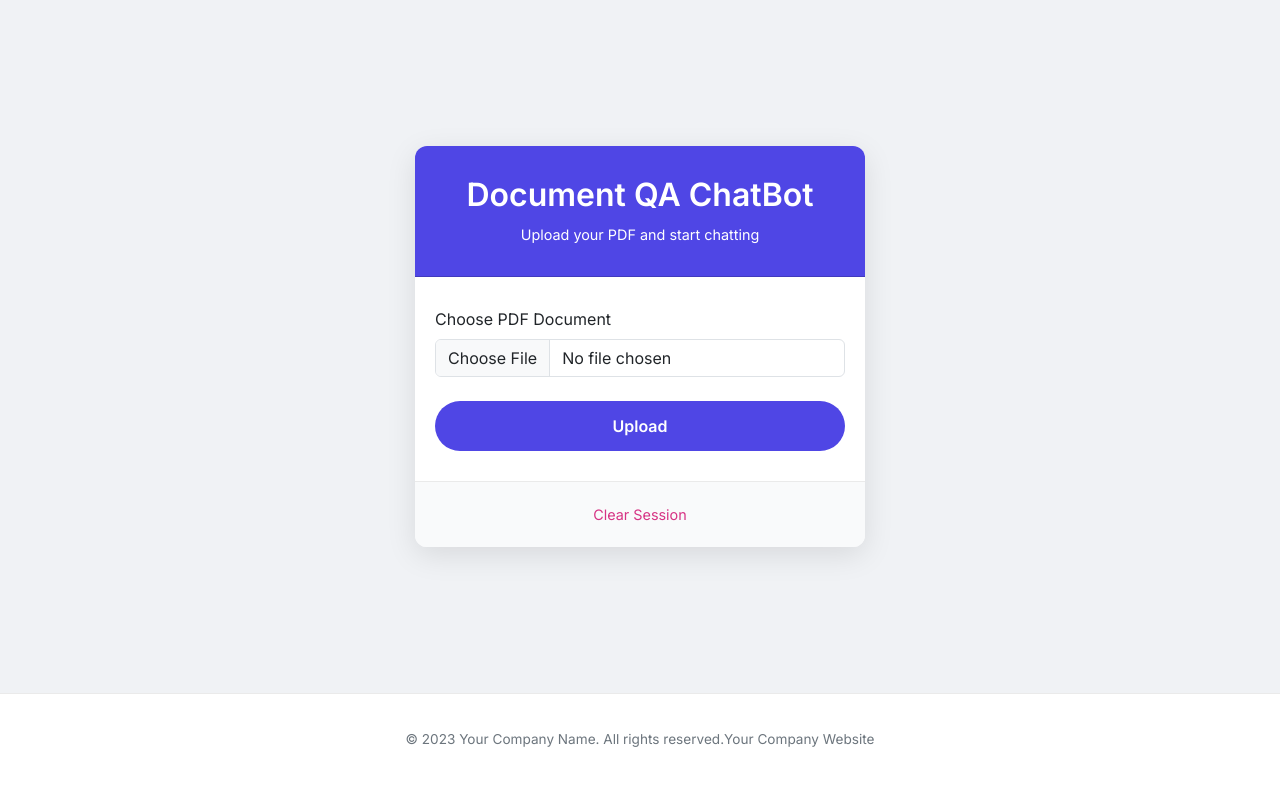
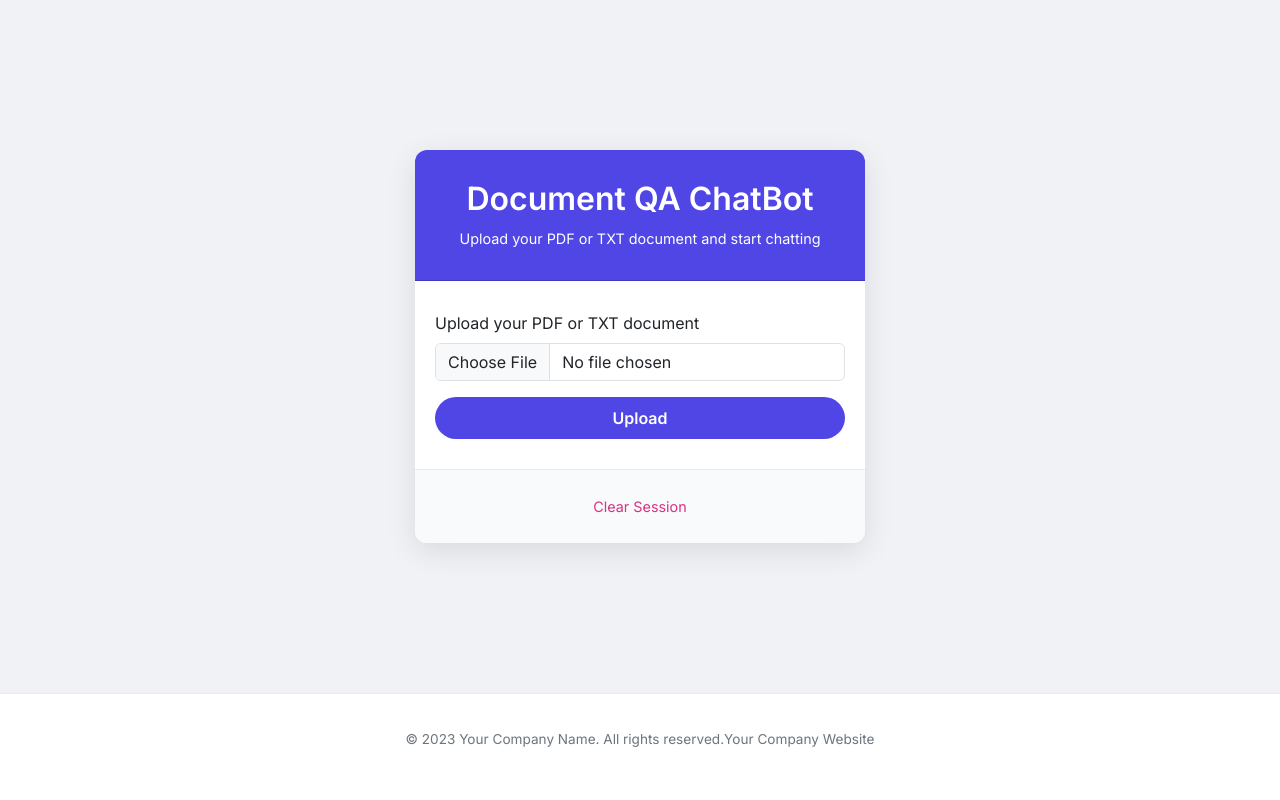
Before and after one commit to Sonugupta2001/QnAChatBot, a Django app: page / in a window 1280 px wide. Run offline with Django 5.2, Linux system fonts and the light colour scheme.

Commit message:
fix: txt upload

```diff
--- a/chatBot/templates/chatBot/index.html
+++ b/chatBot/templates/chatBot/index.html
@@ -5,11 +5,8 @@
     <meta charset="UTF-8">
     <meta name="viewport" content="width=device-width, initial-scale=1.0">
     <title>Document QA ChatBot</title>
-    <!-- Bootstrap CSS CDN -->
     <link href="https://cdn.jsdelivr.net/npm/bootstrap@5.3.1/dist/css/bootstrap.min.css" rel="stylesheet">
-    <!-- Google Fonts -->
     <link href="https://fonts.googleapis.com/css2?family=Inter:wght@400;600&display=swap" rel="stylesheet">
-    <!-- Custom Styles -->
     <style>
         body {
             font-family: 'Inter', sans-serif;
@@ -55,9 +52,12 @@
             background-color: #4F46E5;
             color: white;
             border-radius: 50px;
-            padding: 12px;
+            padding: 0.5rem 1rem;
             transition: background-color 0.3s, transform 0.2s;
             font-weight: 600;
+            line-height: 1.5;
+            text-align: center;
+            width: 100%;
         }
         .btn-custom:hover {
             background-color: #4338CA;
@@ -100,12 +100,11 @@
     </style>
 </head>
 <body>
-    <!-- Main Container -->
     <div class="container">
         <div class="card">
             <div class="card-header">
                 <h2>Document QA ChatBot</h2>
-                <p>Upload your PDF and start chatting</p>
+                <p>Upload your PDF or TXT document and start chatting</p>
             </div>
             <div class="card-body">
                 {% if messages %}
@@ -116,11 +115,11 @@
                         </div>
                     {% endfor %}
                 {% endif %}
-                <form action="{% url 'upload_document' %}" method="post" enctype="multipart/form-data" class="d-flex flex-column">
+                <form action="{% url 'upload_document' %}" method="post" enctype="multipart/form-data">
                     {% csrf_token %}
-                    <div class="mb-4">
-                        <label for="document" class="form-label">Choose PDF Document</label>
-                        <input class="form-control" type="file" id="document" name="document" accept=".pdf" required>
+                    <div class="mb-3">
+                        <label for="document" class="form-label">Upload your PDF or TXT document</label>
+                        <input class="form-control" type="file" id="document" name="document" accept=".pdf,.txt" required>
                     </div>
                     <button type="submit" class="btn btn-custom">Upload</button>
                 </form>
@@ -128,13 +127,12 @@
             <div class="card-footer">
                 <form action="{% url 'clear_session' %}" method="post">
                     {% csrf_token %}
-                    <button type="submit">Clear Session</button>
+                    <button type="submit" class="btn btn-link text-decoration-none">Clear Session</button>
                 </form>
             </div>
         </div>
     </div>
 
-    <!-- Footer -->
     <footer>
         <div class="container">
             <p>&copy; 2023 Your Company Name. All rights reserved.</p>
@@ -142,7 +140,6 @@
         </div>
     </footer>
 
-    <!-- Bootstrap JS Bundle with Popper -->
     <script src="https://cdn.jsdelivr.net/npm/bootstrap@5.3.1/dist/js/bootstrap.bundle.min.js"></script>
 </body>
 </html>
--- a/chatBot/views.py
+++ b/chatBot/views.py
@@ -8,7 +8,7 @@ from django.conf import settings
 from django.contrib import messages
 from dotenv import load_dotenv
 
-from langchain.document_loaders import PyPDFLoader
+from langchain.document_loaders import PyPDFLoader, TextLoader
 from langchain.text_splitter import RecursiveCharacterTextSplitter
 from langchain.prompts.chat import ChatPromptTemplate
 from langchain.embeddings import HuggingFaceEmbeddings
@@ -48,7 +48,6 @@ A chatbot designed to answer questions directly from your uploaded documents
 def index(request):
     return render(request, 'chatbot/index.html', {'description': DESCRIPTION})
 
-
 MEDIA_ROOT = os.path.join(settings.BASE_DIR, 'media')
 
 def upload_document(request):
@@ -59,17 +58,26 @@ def upload_document(request):
             messages.error(request, 'No file uploaded.')
             return redirect('index')
 
-        if not uploaded_file.name.endswith('.pdf'):
-            messages.error(request, 'Only PDF files are supported.')
+        file_extension = os.path.splitext(uploaded_file.name)[1].lower()
+
+        if file_extension not in ['.pdf', '.txt']:
+            messages.error(request, 'Only PDF and TXT files are supported.')
             return redirect('index')
 
         try:
-            with tempfile.NamedTemporaryFile(delete=False, suffix=".pdf", dir=MEDIA_ROOT) as temp_file:
+            with tempfile.NamedTemporaryFile(delete=False, suffix=file_extension, dir=MEDIA_ROOT) as temp_file:
                 for chunk in uploaded_file.chunks():
                     temp_file.write(chunk)
                 temp_file_path = temp_file.name
 
-            loader = PyPDFLoader(temp_file_path)
+            if file_extension == '.pdf':
+                loader = PyPDFLoader(temp_file_path)
+            elif file_extension == '.txt':
+                loader = TextLoader(temp_file_path)
+            else:
+                messages.error(request, 'Unsupported file type.')
+                return redirect('index')
+
             docs = loader.load()
 
             text_splitter = RecursiveCharacterTextSplitter(chunk_size=5000, chunk_overlap=200)
```
